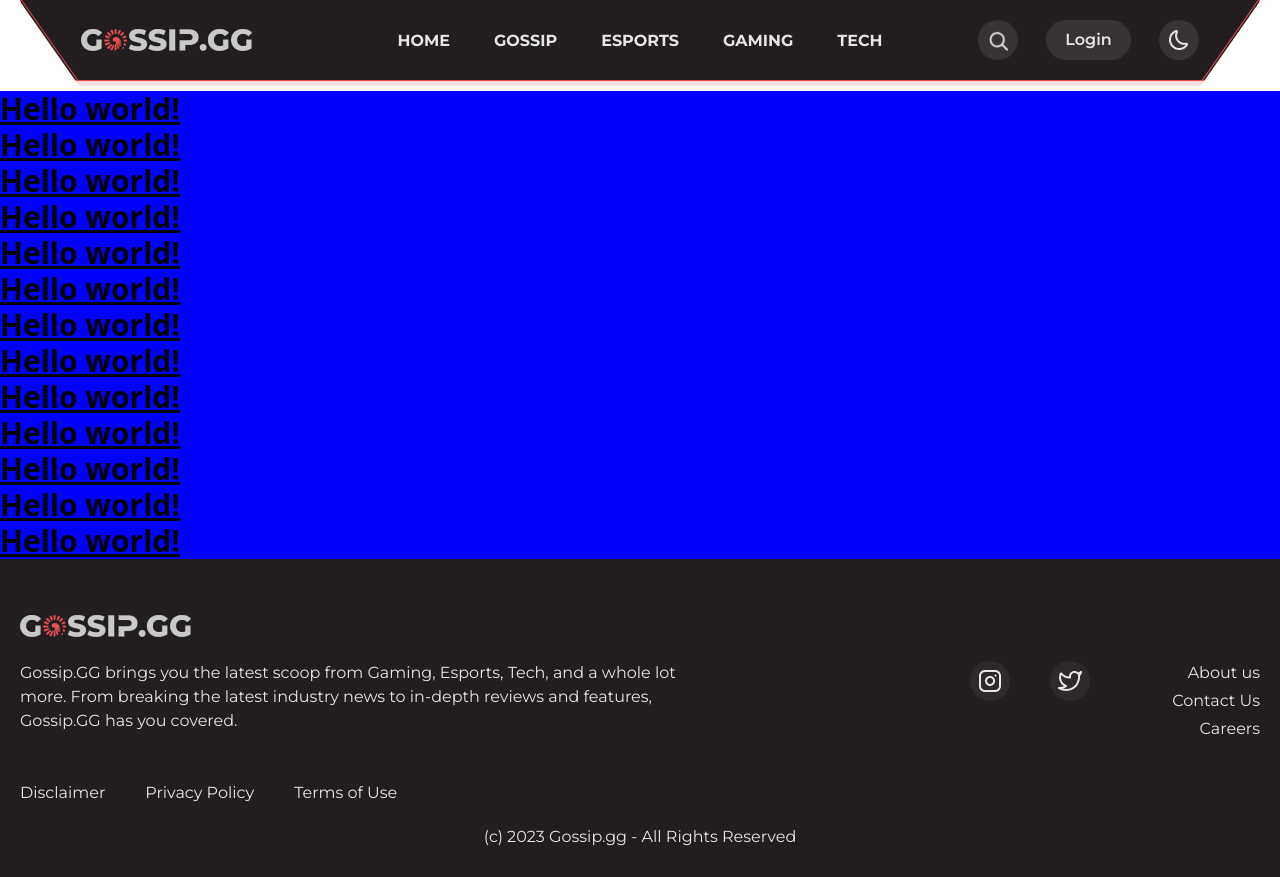
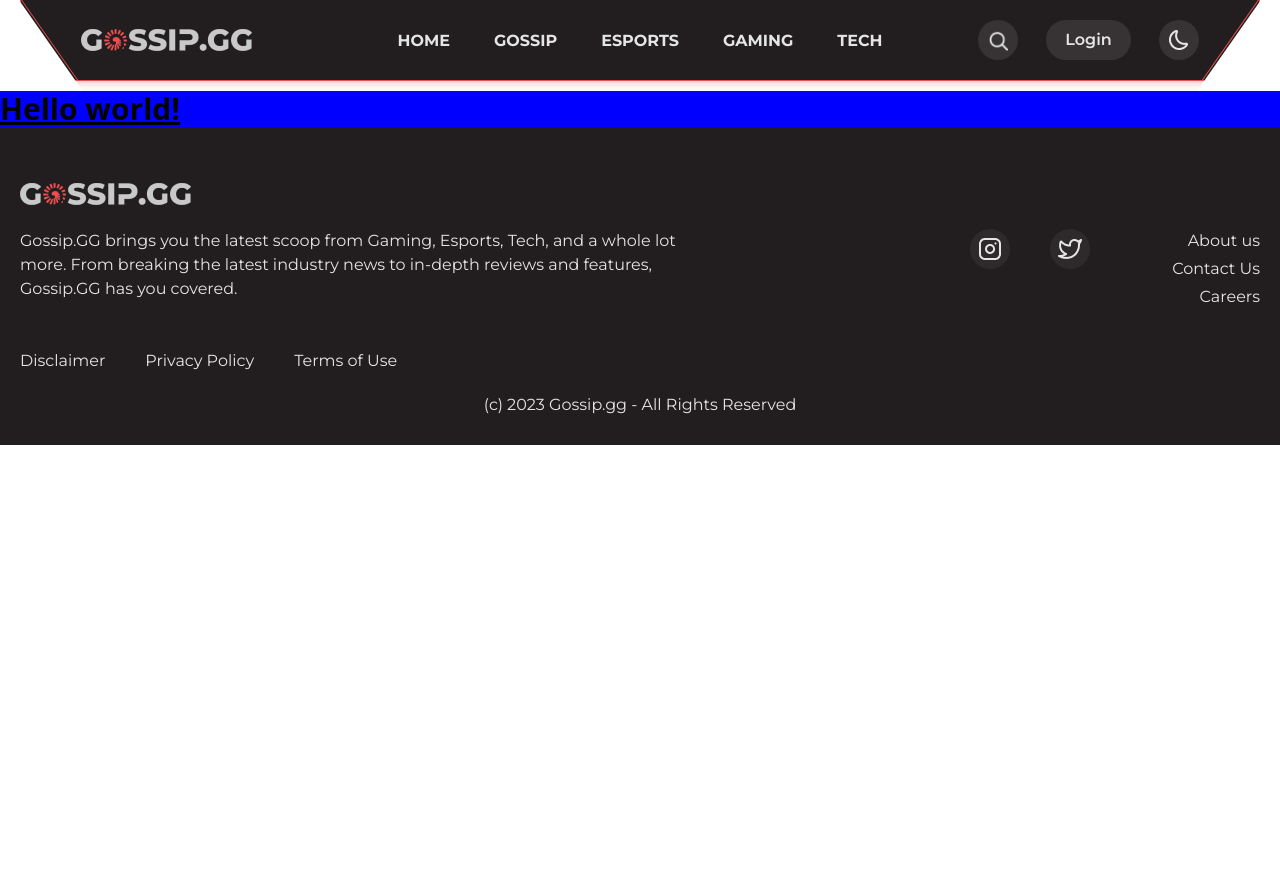
Before and after one commit to Rehman-Ali-SEOSITESOFT/GOSSIP.GG, a Next.js app: page / in a window 1280 px wide. After the commit the page ends 800 px from the top, so only its background shows below. Built offline with nearby package versions, Linux system fonts and the light colour scheme.

Commit message:
fix the issue

```diff
--- a/src/app/page.tsx
+++ b/src/app/page.tsx
@@ -9,31 +9,6 @@ export default function Home() {
     <h1 className="text-3xl font-bold underline">
       Hello world!
     </h1>
-    <h1 className="text-3xl font-bold underline">
-    Hello world!
-  </h1><h1 className="text-3xl font-bold underline">
-      Hello world!
-    </h1><h1 className="text-3xl font-bold underline">
-      Hello world!
-    </h1><h1 className="text-3xl font-bold underline">
-      Hello world!
-    </h1><h1 className="text-3xl font-bold underline">
-      Hello world!
-    </h1><h1 className="text-3xl font-bold underline">
-      Hello world!
-    </h1><h1 className="text-3xl font-bold underline">
-      Hello world!
-    </h1><h1 className="text-3xl font-bold underline">
-      Hello world!
-    </h1><h1 className="text-3xl font-bold underline">
-      Hello world!
-    </h1><h1 className="text-3xl font-bold underline">
-      Hello world!
-    </h1><h1 className="text-3xl font-bold underline">
-      Hello world!
-    </h1><h1 className="text-3xl font-bold underline">
-      Hello world!
-    </h1>
     </>
   )
 }
--- a/src/layouts/footer/Footer.tsx
+++ b/src/layouts/footer/Footer.tsx
@@ -58,7 +58,7 @@ const Footer = () => {
           </div>
           <div className="flex justify-center items-center pt-5 pb-7 text-base font-text">
             <p className="text-brandLightOpacity100">
-              (c) 2023 Gossip.gg - All Rights Reserved{" "}
+              (c) 2023 Gossip.gg - All Rights Reserved
             </p>
           </div>
         </div>
```
